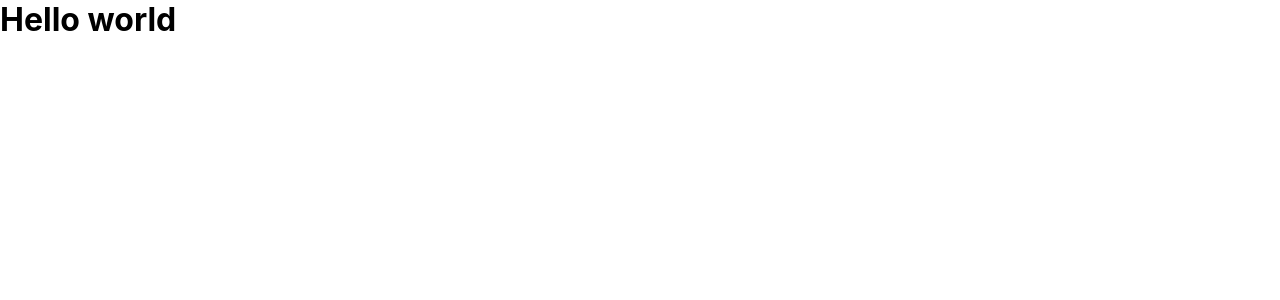
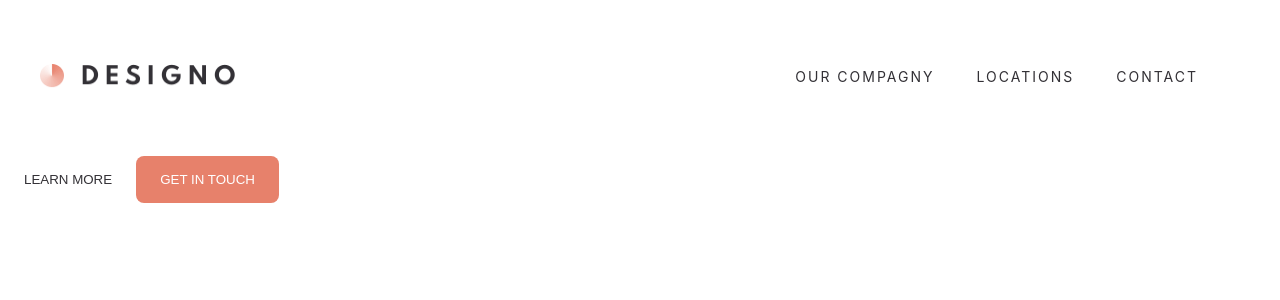
Before and after one commit to MartineauRemi/designo-website, a React (Create React App) app: page / in a window 1280 px wide. Shown: the top 300 px of the page. Built offline with nearby package versions, Linux system fonts and the light colour scheme.

Commit message:
Router & Routes created + GlobalStyle from react-components + Header built

```diff
--- /dev/null
+++ b/src/Animations.js
@@ -0,0 +1,5 @@
+import {fadeIn, fadeOut } from 'react-animations'
+import { keyframes } from 'styled-components'
+
+export const fadeInAnim = keyframes`${fadeIn}`
+export const fadeOutAnim = keyframes`${fadeOut}`
--- a/src/App.js
+++ b/src/App.js
@@ -1,11 +1,35 @@
+import { BrowserRouter as Router, Switch, Route } from "react-router-dom";
 import GlobalStyle from "./GlobalStyle";
+import Header from "./layout/Header";
+import Homepage from "./pages/Homepage";
+import OurCompany from "./pages/OurCompany";
+import Locations from "./pages/Locations";
+import Contact from "./pages/Contact";
 
 function App() {
   return (
-    <div className="App">
-      <GlobalStyle />
-      <h1>Hello world</h1>
-    </div>
+    <Router>
+      <div className="App">
+        <GlobalStyle />
+        <Header />
+
+        <Switch>
+        <Route exact path="/">
+          <Homepage />
+        </Route>
+        <Route path="/our-company">
+          <OurCompany />
+        </Route>
+        <Route path="/locations">
+          <Locations />
+        </Route>
+        <Route path="/contact">
+          <Contact />
+        </Route>
+
+      </Switch>
+      </div>
+    </Router>
   );
 }
 
--- a/src/GlobalStyle.js
+++ b/src/GlobalStyle.js
@@ -1,11 +1,95 @@
 import { createGlobalStyle } from "styled-components"
 
 const GlobalStyle = createGlobalStyle`
+    @import url('https://fonts.googleapis.com/css2?family=Jost:wght@400;500&display=swap');
+
     *, *::before, *::after{
-            padding: 0;
-            margin: 0;
-            box-sizing: 0;
+        padding: 0;
+        margin: 0;
+        box-sizing: border-box;
+    }
+
+    .App{
+        width: 100vw;
+        min-height: 100vh;
+        padding: 0 var(---page-horizontal-padding);
+    }
+
+    html{
+        font-family: 'Jost', sans-serif;
+
+        //padding and margin
+        --wrapper-padding: 1.5rem;
+        --button-padding: 1rem 1.5rem;
+
+        --page-top-padding: 6rem;
+        --page-horizontal-padding: 1.5rem;
+
+        --header-vertical-padding: 2.125rem;
+
+        //font-weights
+        --fw-regular: 400;
+        --fw-medium: 500;
+
+        //primary colors
+        --black: #000000;
+        --white: #ffffff;
+        --peach: #e7816b;
+
+        //secondary colors
+        --dark-gray: #333136;
+        --light-gray: #f1f3f5;
+        --light-peach: #ffad9b;
+
+        //border-radius
+        --btn-border-radius: 0.5rem;
+        --layout-border-radius: 1rem;
+
+        @media screen and (min-width: 768px){
+            --page-top-padding: 9.75rem;
+            --page-horizontal-padding: 2.5rem;
+
+            --header-vertical-padding: 4rem;
         }
+
+        @media screen and (min-width: 1440px){
+            --page-horizontal-padding: 10.25rem;
+        }
+    }
+
+    main{
+        position: relative;
+    }
+
+    p{
+        font-size: 1rem;
+        line-height: 1.625rem;
+    }
+
+    h1{
+        font-size: 3rem;
+        line-height: 3rem;
+    }
+
+    h2{
+        font-size: 2.5rem;
+        line-height: 3rem;
+        letter-spacing: 2px;
+    }
+
+    h3{
+        font-size: 1.25rem;
+        line-height: 1.625rem;
+        letter-spacing: 5px;
+    }
+
+    li{
+        list-style-type: none;
+    }
+
+    a{
+        text-decoration: none;
+    }
 
 `
 
--- /dev/null
+++ b/src/components/Buttons.js
@@ -0,0 +1,31 @@
+import styled from "styled-components"
+
+export const Button = styled.button`
+    border: none;
+    background-color: transparent;
+    cursor: pointer;
+    font-weight: var(--fw-medium);
+    text-transform: uppercase;
+    padding: var(--button-padding);
+    transition: all .3s ease-in-out;
+    border-radius: var(--btn-border-radius);
+`
+
+export const WhiteBtn = styled(Button)`
+    background-color: var(--white);
+    color: var(--dark-gray);
+
+    &:hover{
+        color: var(--white);
+        background-color: var(--light-peach);
+    }
+`
+
+export const PeachBtn = styled(Button)`
+    background-color: var(--peach);
+    color: var(--white);
+
+    &:hover{
+        background-color: var(--light-peach);
+    }
+`
--- /dev/null
+++ b/src/layout/Header.js
@@ -0,0 +1,129 @@
+import React, { useState } from 'react'
+import { Link } from "react-router-dom"
+import styled from "styled-components"
+import logo from "../assets/shared/desktop/logo-dark.png"
+import iconHamburger from "../assets/shared/mobile/icon-hamburger.svg"
+import iconClose from "../assets/shared/mobile/icon-close.svg"
+import { Button } from "../components/Buttons"
+
+const Wrapper = styled.header`
+    position: fixed;
+    left: 0;
+    top: 0;
+    display: flex;
+    flex-direction: row;
+    justify-content: space-between;
+    align-items: center;
+    padding: var(--header-vertical-padding) var(--page-horizontal-padding);
+    background: var(--white);
+    z-index: 2;
+    width: 100%;
+`
+
+const Logo = styled.img`
+    width: 12.625rem;
+    height: 1.625rem;
+`
+
+const MenuBtn = styled(Button)`
+    display: grid;
+    padding: 0;
+
+    img{
+        place-self: center;
+    }
+
+    @media screen and (min-width: 768px){
+        display: none;
+    }
+`
+
+const Menu = styled.nav`
+    @media screen and (max-width: 767px){
+        position: fixed;
+        left: 0;
+        top: var(--page-top-padding);
+        width: 100%;
+        height: 100%;
+        background-color: rgba(0,0,0,0.5);
+
+        display: ${props => props.menuOpen
+                                ? 'block'
+                                : 'none'};
+    }
+`
+
+const Links = styled.ul`
+    @media screen and (max-width: 767px){
+        background-color: var(--black);
+        padding: 3rem 1.5rem;
+    }
+
+    @media screen and (min-width: 768px){
+        display: flex;
+        flex-direction: row;
+        align-items: center;
+    }
+`
+
+const LinkWrapper = styled.li`
+    text-transform: uppercase;
+    font-size: 1.5rem;
+    line-height: 1.5rem;
+    letter-spacing: 2px;
+    font-weight: var(--fw-regular);
+
+    a{
+        color: var(--white);
+    }
+
+    @media screen and (max-width: 767px){
+        &:not(:last-child){
+            margin-bottom: 2rem;
+        }
+    }
+
+    @media screen and (min-width: 768px){
+        font-size: 0.875rem;
+        line-height: 0.875rem;
+        a{
+            color: var(--dark-gray);
+        }
+
+        &:not(last-child){
+            margin-right: 2.625rem;
+        }
+    }
+`
+
+export default function Header() {
+    const [menuOpen, setMenuOpen] = useState(false)
+    const onClickMenuBtn = () => setMenuOpen(!menuOpen)
+    const menuBtnSrc = menuOpen ? iconClose : iconHamburger
+
+    return (
+        <Wrapper>
+            <Logo className='logo' src={logo} alt="Welcome to Designo" />
+            <MenuBtn onClick={() => onClickMenuBtn()}>
+                <img
+                    src={menuBtnSrc}
+                    alt=""
+                    width={menuOpen? "20px" : "24px"}
+                    height="20px"/>
+            </MenuBtn>
+            <Menu menuOpen={menuOpen}>
+                <Links>
+                    <LinkWrapper>
+                        <Link to="/our-compagny">Our Compagny</Link>
+                    </LinkWrapper>
+                    <LinkWrapper>
+                        <Link to="/locations">Locations</Link>
+                    </LinkWrapper>
+                    <LinkWrapper>
+                        <Link to="/contact">Contact</Link>
+                    </LinkWrapper>
+                </Links>
+            </Menu>
+        </Wrapper>
+    )
+}
--- /dev/null
+++ b/src/pages/Homepage.js
@@ -0,0 +1,16 @@
+import React from 'react'
+import styled from 'styled-components'
+import {WhiteBtn, PeachBtn} from "../components/Buttons"
+
+const Main = styled.main`
+  padding-top: var(--page-top-padding);
+`
+
+export default function Homepage() {
+    return (
+        <Main>
+            <WhiteBtn>Learn more</WhiteBtn>
+            <PeachBtn>Get in touch</PeachBtn>
+        </Main>
+    )
+}
--- /dev/null
+++ b/src/pages/Locations.js
@@ -0,0 +1,14 @@
+import React from 'react'
+import styled from "styled-components"
+
+const Main = styled.main`
+  padding-top: var(--page-top-padding);
+`
+
+export default function Locations() {
+    return (
+        <div>
+
+        </div>
+    )
+}
```
Also changed, not shown: src/pages/Contact.js (added), src/pages/OurCompany.js (added), 2 other files (tests, documents, lock files or other folders).
